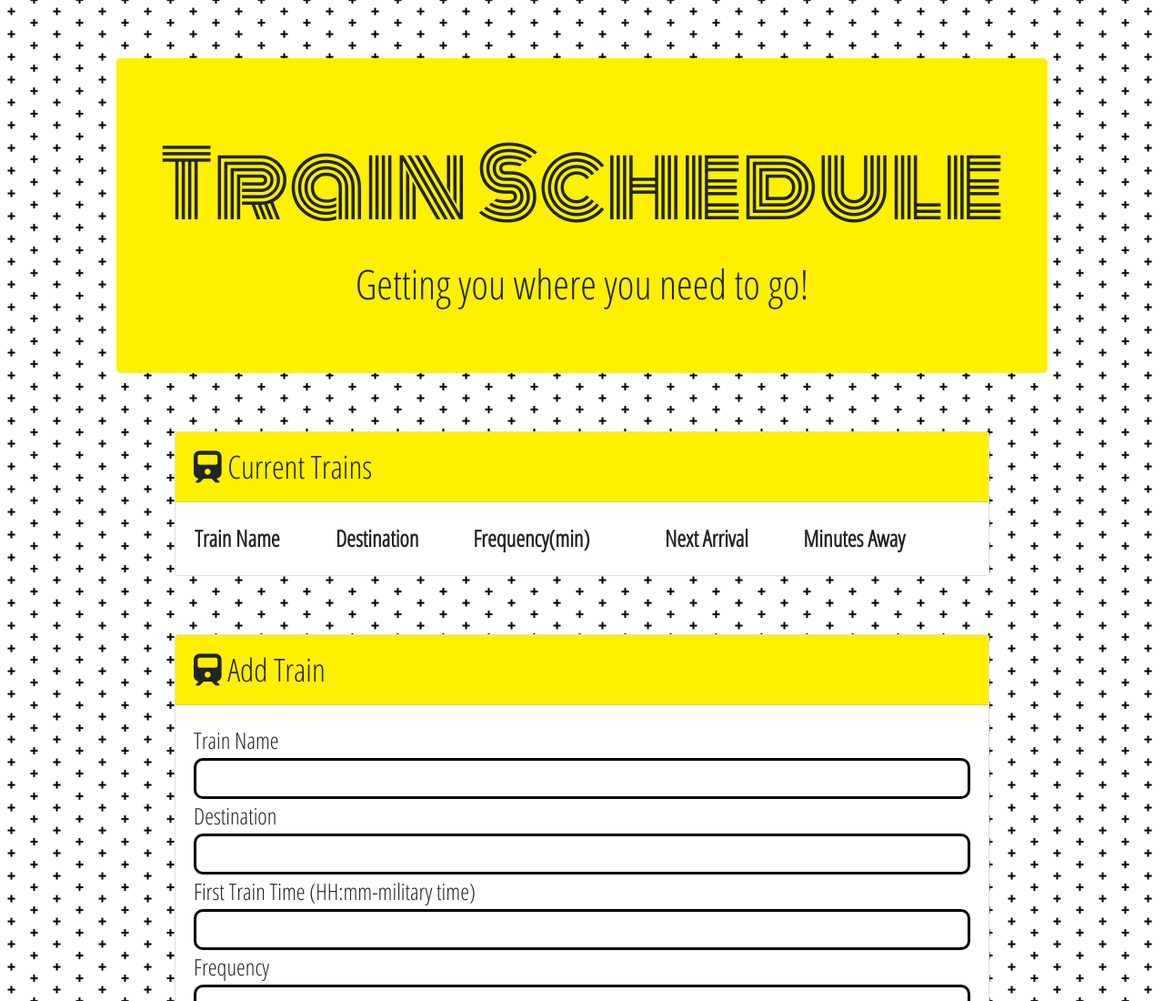
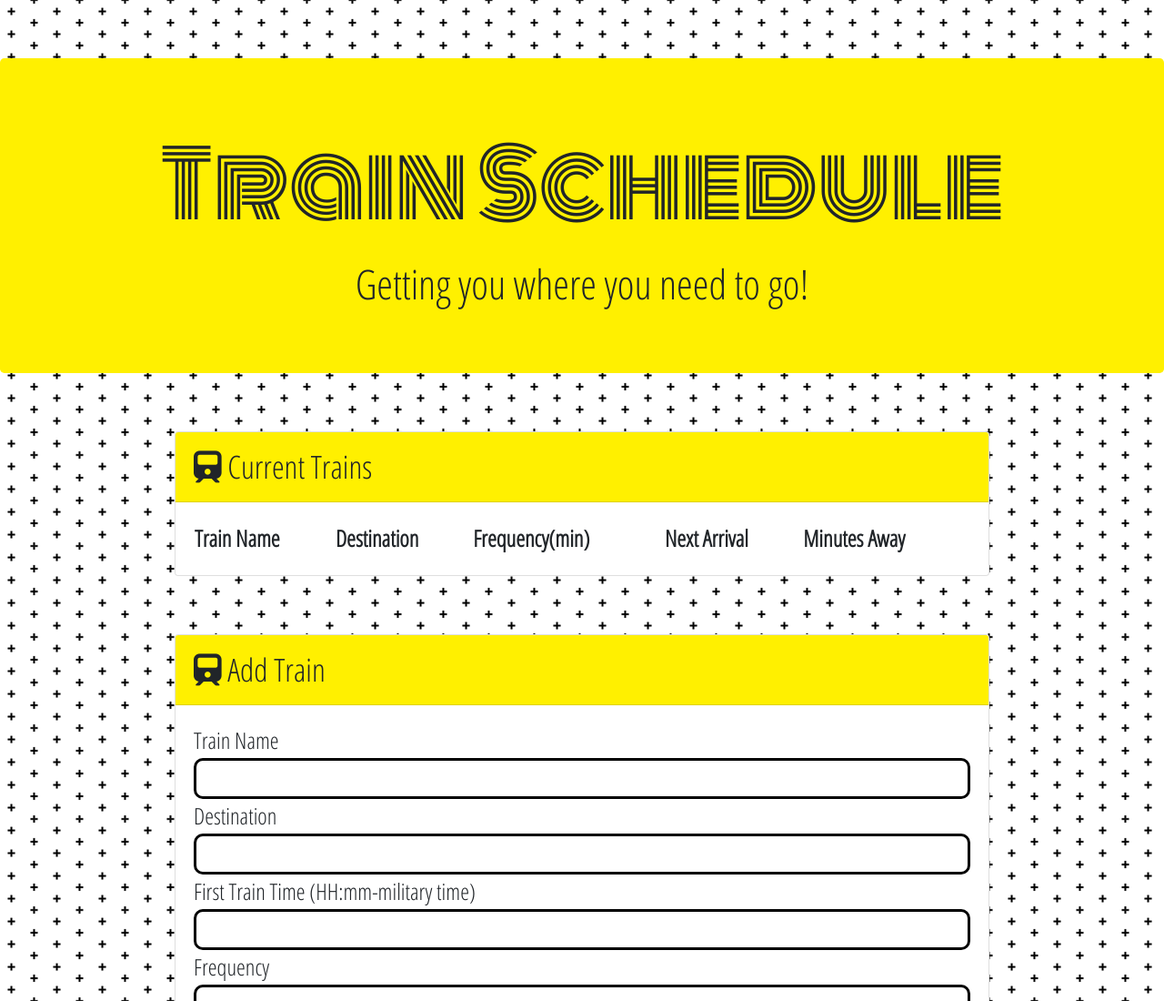
Before and after one commit to BrielleCarvalho/TrainTimes, a plain HTML site: page index.html in a window 1280 px wide. Shown: the top 1100 px of the page at 91% size. Drawn offline with nearby package versions, Linux system fonts and the light colour scheme; no server answers.

Commit message:
update ReadMe

```diff
--- a/style.css
+++ b/style.css
@@ -3,8 +3,8 @@ body{
 }
 .jumbotron{
     background: #fff000;
-    width: 80%;
-    margin: 5% 10%;
+    width: 100%;
+    margin: 5% 0%;
 }
 #header{
     font-family: 'Monoton', cursive;
```
Also changed, not shown: 1 other file.
